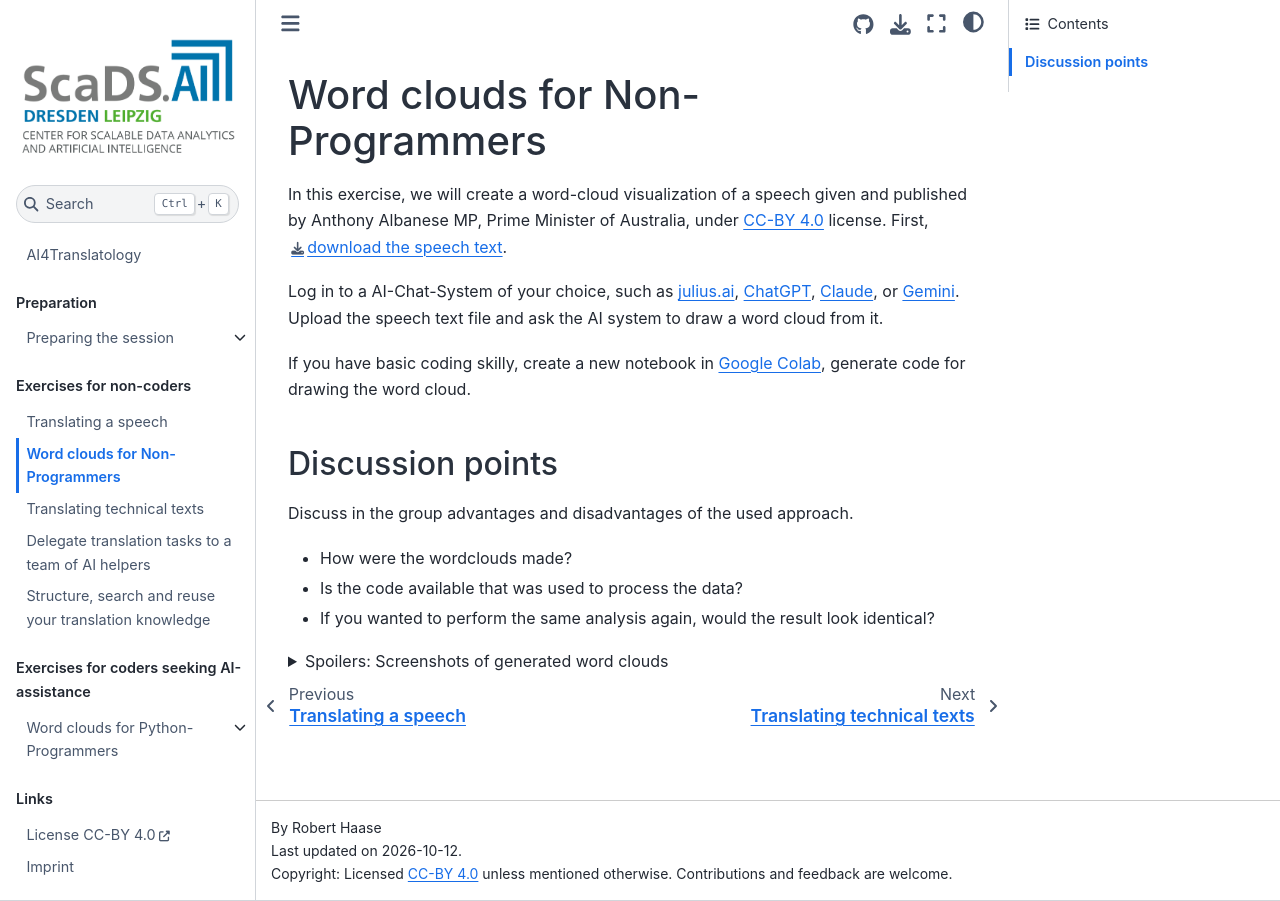
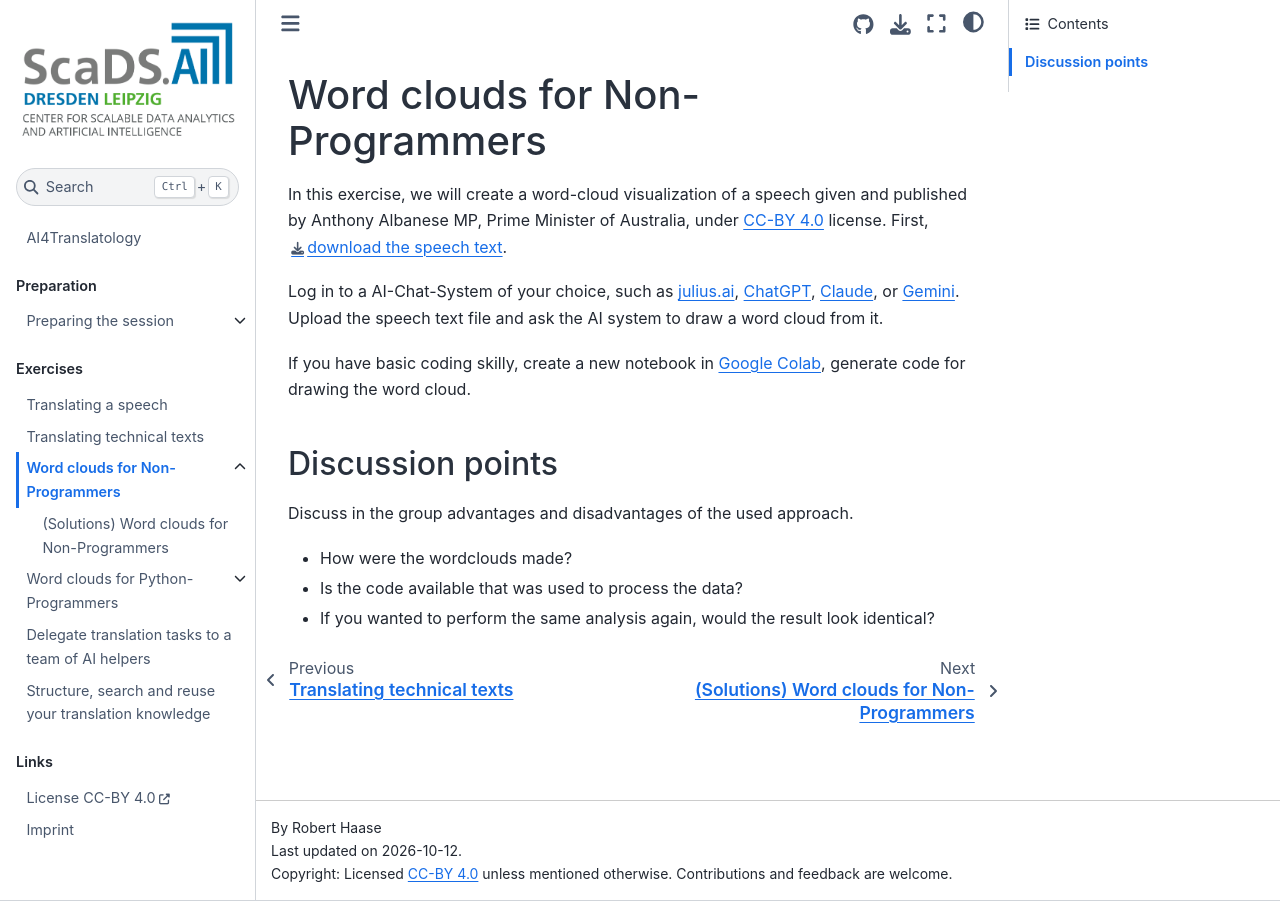
Before and after one commit to ScaDS/ai4translatology-2026, a Jupyter Book: the page built from docs/word-cloud-chat.md, in a window 1280 px wide. Built offline with Jupyter Book 1.0.4 settings and Sphinx 7.4.7 and the Sphinx Book theme 1.1.4, drawn with Linux system fonts in a browser that asks for light colours; pages that are not in the unit, such as notebooks, are missing from menus.

Commit message:
reorganized TOC

```diff
--- a/docs/_toc.yml
+++ b/docs/_toc.yml
@@ -13,19 +13,20 @@
       - file: obsidian-setup.md
       - file: install_python.md
 
-  - caption: Exercises for non-coders
+  - caption: Exercises
     chapters:
     - file: translate_speech.md
+    - file: technical-text-translation.md
     - file: word-cloud-chat.md
-    - file: technical-text-translation.md
+      sections:
+      - file: word-cloud-chat-solution.md
+    - file: word-cloud.ipynb
+      sections:
+      - file: word-cloud-solution.ipynb
     - file: langflow-workshop.md
     - file: obsidian-workshop.md
 
-  - caption: Exercises for coders seeking AI-assistance
-    chapters:
-    - file: word-cloud.ipynb
-      sections:
-      - file: word-cloud-solution.ipynb
+
 
   - caption: Links
     chapters:
--- a/docs/word-cloud-chat.md
+++ b/docs/word-cloud-chat.md
@@ -13,10 +13,3 @@
 * How were the wordclouds made?
 * Is the code available that was used to process the data?
 * If you wanted to perform the same analysis again, would the result look identical?
-
-<details><summary>Spoilers: Screenshots of generated word clouds</summary>
-<img src="images/wordcloud_julius.png"/>
-<img src="images/wordcloud_chatgpt.png"/>
-<img src="images/wordcloud_claude.png"/>
-<img src="images/wordcloud_gemini.png"/>
-</details>
```
Also changed, not shown: docs/word-cloud-chat-solution.md (added, +21 -0 lines).
